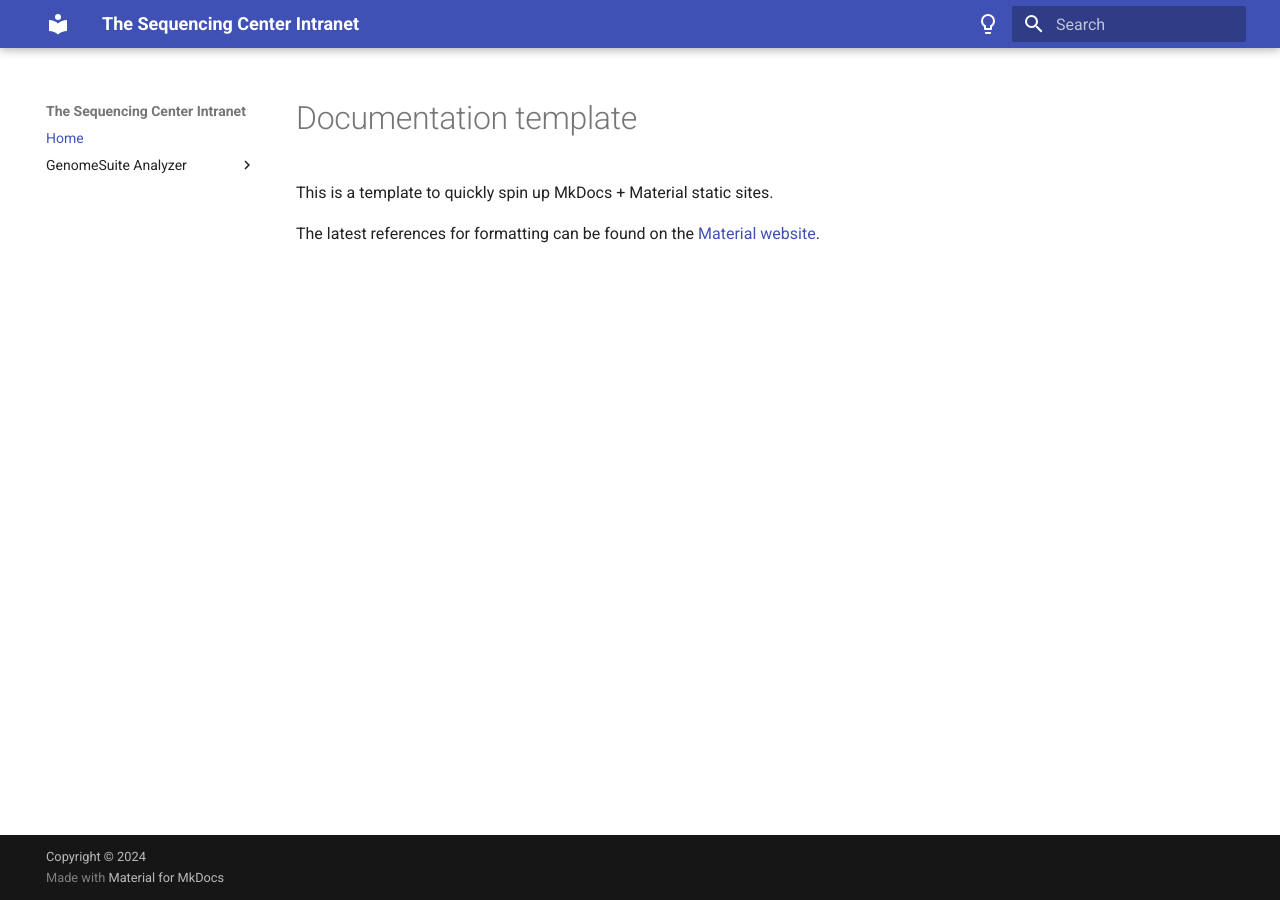
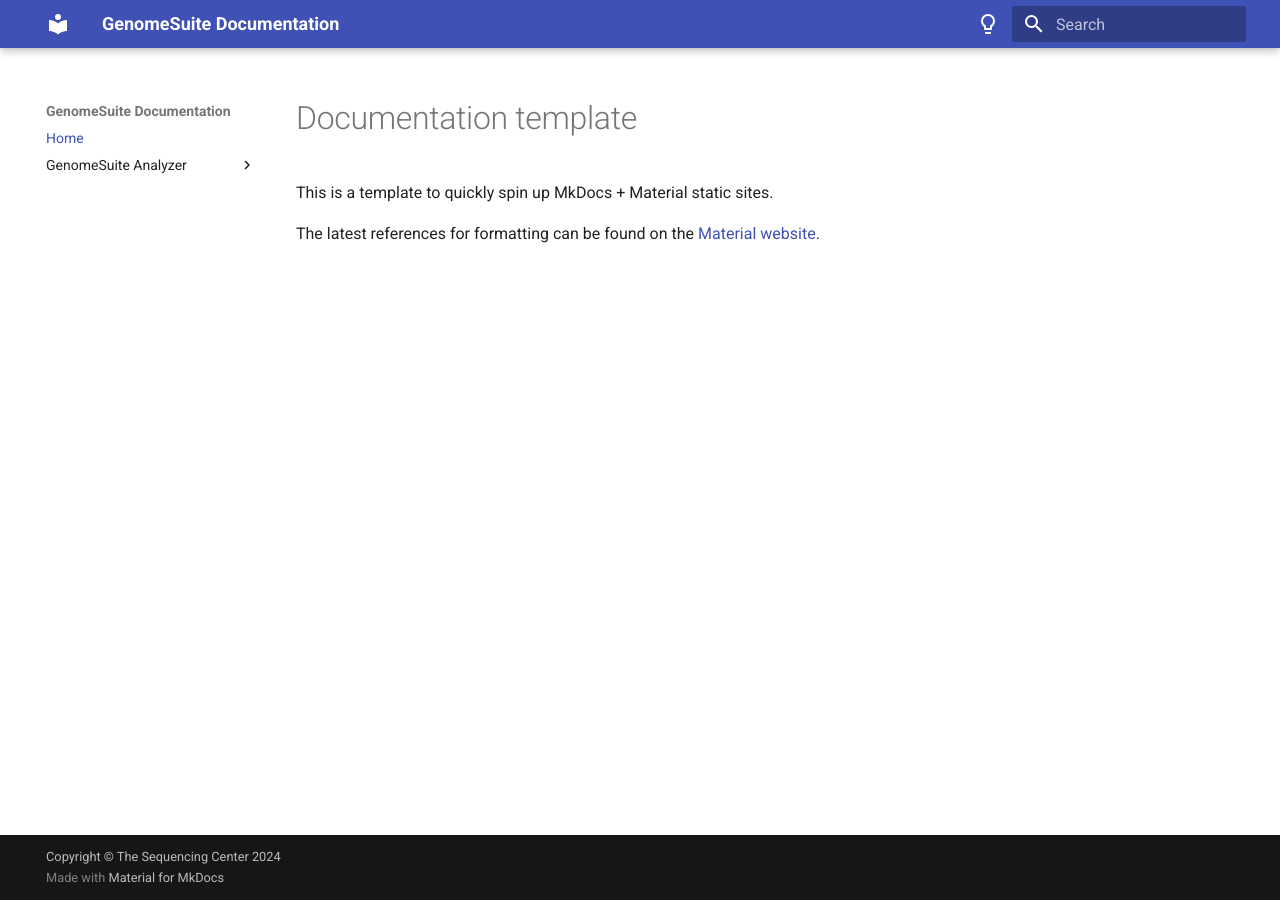
Before and after one commit to The-Sequencing-Center/GenomeSuite-Docs, an MkDocs documentation site: the page built from docs/README.md, in a window 1280 px wide. Built offline with MkDocs 1.6.1 and Material for MkDocs 9.7.7, drawn with Linux system fonts in a browser that asks for light colours.

Commit message:
Update site name, color, copyright

```diff
--- a/mkdocs.yml
+++ b/mkdocs.yml
@@ -1,11 +1,11 @@
-site_name: The Sequencing Center Intranet
-site_url:
+site_name: GenomeSuite Documentation
+site_url: https://the-sequencing-center.github.io/genomesuite-docs
 use_directory_urls: false
 
 theme:
   name: material
   palette:
-    - scheme: custom-blue
+    - scheme: blue
       toggle:
         icon: material/lightbulb-outline
         name: Switch to dark mode
@@ -26,7 +26,7 @@
     - toc.follow
 
 copyright:
-  Copyright &copy; 2024
+  Copyright &copy; The Sequencing Center 2024
 
 markdown_extensions:
   - abbr
```
